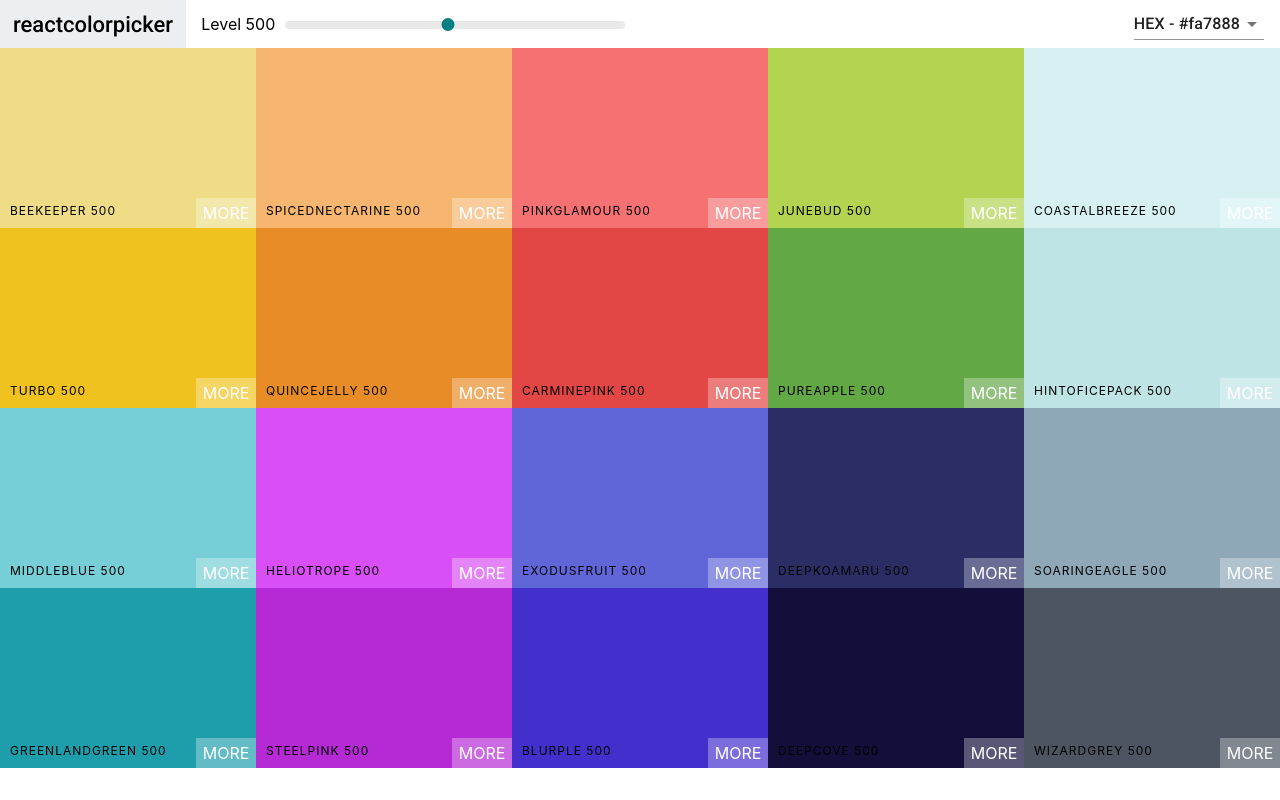
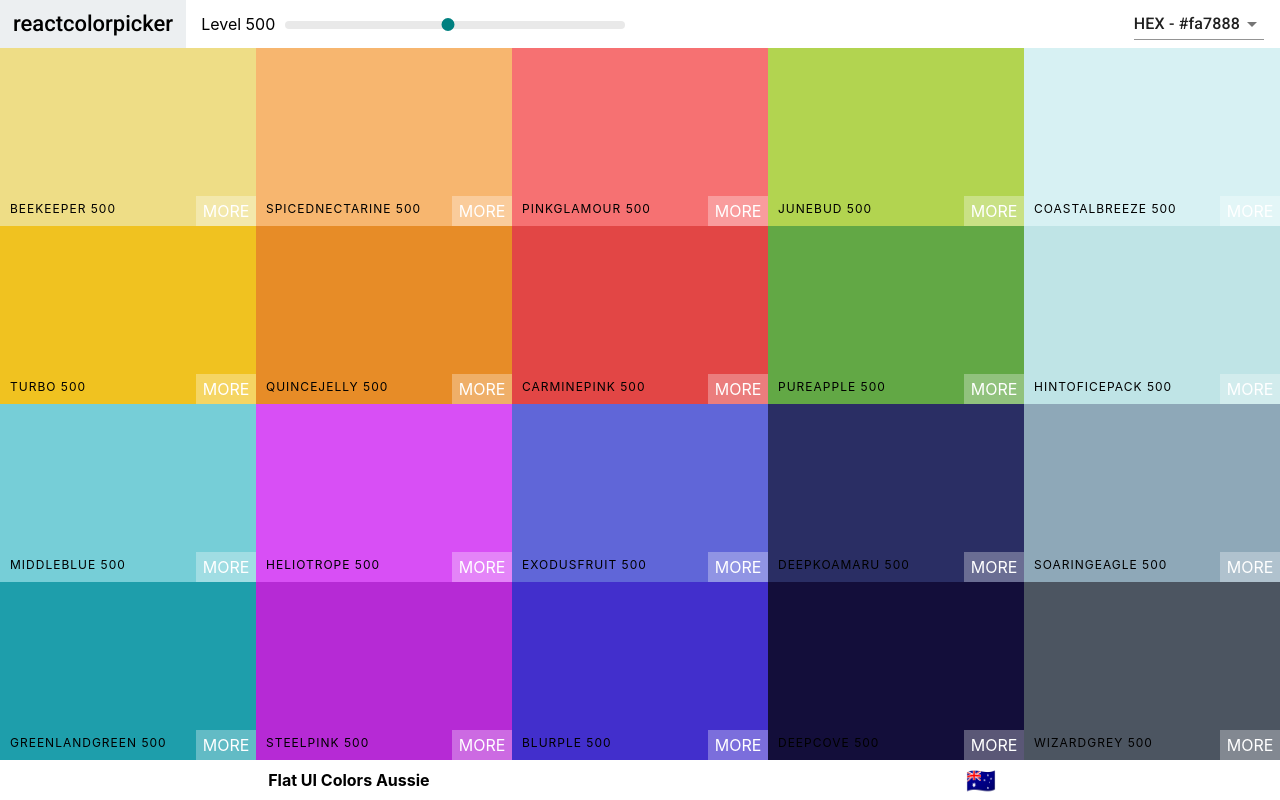
Before and after one commit to necromancer26/react-colors, a React (Create React App) app: page / in a window 1280 px wide. Built offline with nearby package versions, Linux system fonts and the light colour scheme.

Commit message:
Palette Footer

```diff
--- a/src/ColorBox.css
+++ b/src/ColorBox.css
@@ -32,7 +32,7 @@
 }
 .box-content {
   position: absolute;
-  width: 100%;
+  width: 90%;
   left: 0px;
   bottom: 0px;
   padding: 10px;
--- a/src/Palette.css
+++ b/src/Palette.css
@@ -1,6 +1,20 @@
 .Palette {
   height: 100vh;
+  display: flex;
+  flex-direction: column;
 }
 .Palette-colors {
   height: 90%;
 }
+.Palette-footer {
+  background-color: white;
+  height: 5vh;
+  display: flex;
+  justify-content: space-around;
+  align-items: center;
+  font-weight: bold;
+}
+.emoji {
+  font-size: 1.5rem;
+  margin-right: 1rem;
+}
--- a/src/Palette.js
+++ b/src/Palette.js
@@ -22,10 +22,10 @@
   }
 
   render() {
-    const { colors } = this.props.palette;
+    const { colors, paletteName, emoji } = this.props.palette;
     const { level, format } = this.state;
     const colorBoxes = colors[level].map((color) => (
-      <ColorBox background={color[format]} name={color.name} />
+      <ColorBox background={color[format]} name={color.name} key={color.id} />
     ));
     return (
       <div className="Palette">
@@ -36,7 +36,10 @@
         />
         {/* Navbar goes here */}
         <div className="Palette-colors">{colorBoxes}</div>
-        {/* footer */}
+        <footer className="Palette-footer">
+          {paletteName}
+          <span className="emoji">{emoji}</span>
+        </footer>
       </div>
     );
   }
```
